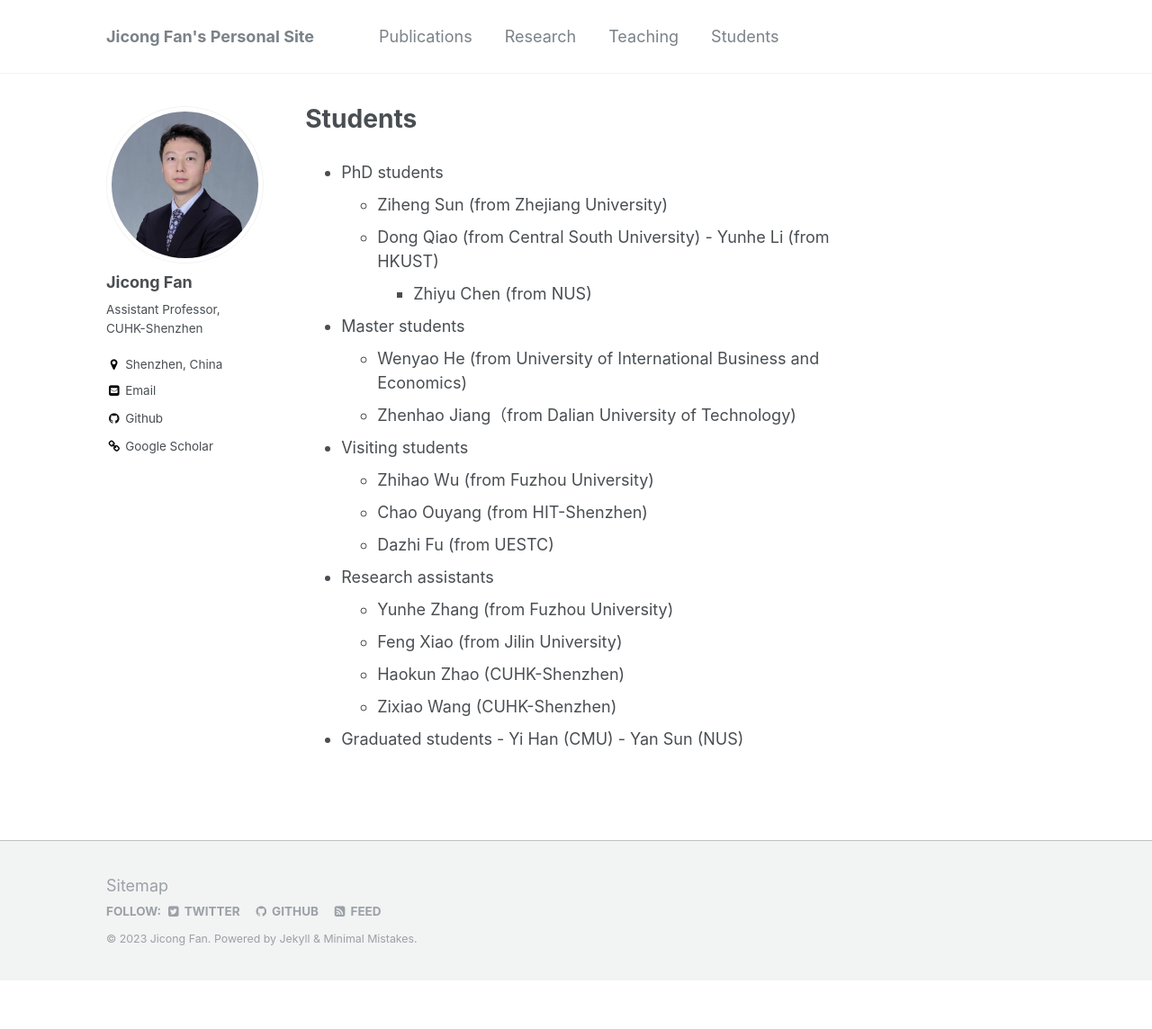
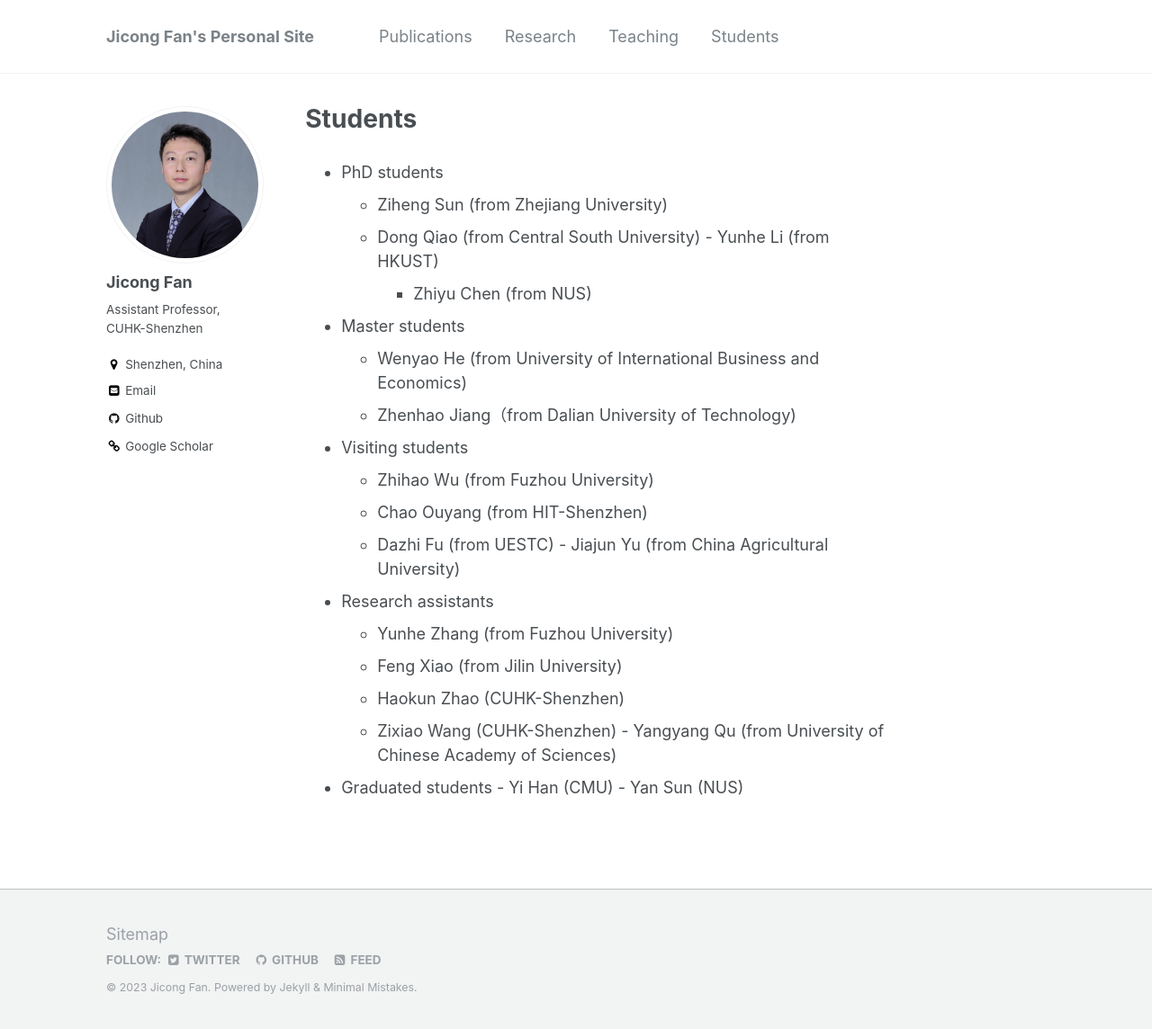
Before and after one commit to jicongfan/jicongfan.github.io, a Jekyll site: the page built from _pages/students.md, in a window 1280 px wide and 1144 px high. Shown: the whole window at 90% size. Built offline with Jekyll 4.4.1, drawn with Linux system fonts in a browser that asks for light colours.

Commit message:
Update students.md

```diff
--- a/_pages/students.md
+++ b/_pages/students.md
@@ -18,12 +18,14 @@ author_profile: true
 	- Zhihao Wu (from Fuzhou University)
 	- Chao Ouyang (from HIT-Shenzhen)
 	- Dazhi Fu (from UESTC)
+ 	- Jiajun Yu (from China Agricultural University)
 
 - Research assistants
 	- Yunhe Zhang (from Fuzhou University)
 	- Feng Xiao (from Jilin University)
 	- Haokun Zhao (CUHK-Shenzhen)
 	- Zixiao Wang (CUHK-Shenzhen)
+ 	- Yangyang Qu (from University of Chinese Academy of Sciences)
 
 - Graduated students
   	- Yi Han (CMU)
```
